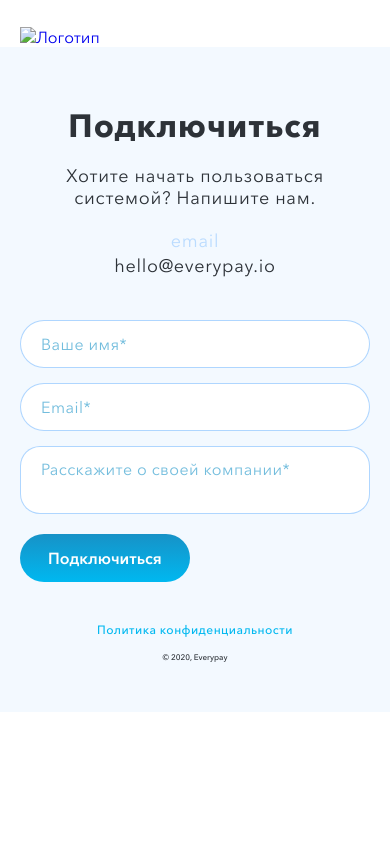
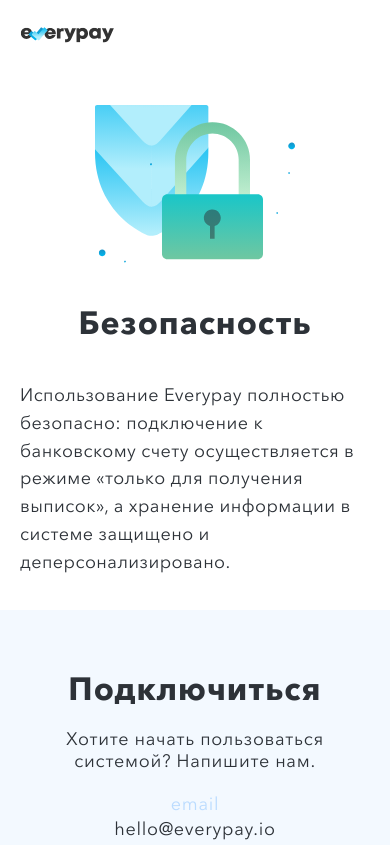
Before and after one commit to feralist21/everypay, a website: page source/index.html in a window 390 px wide. Shown: the top 845 px of the page. Drawn offline with nearby package versions, Linux system fonts and the light colour scheme; files that its build step writes are made by us from their sources.

Commit message:
Блок безопасности

```diff
--- a/source/index.html
+++ b/source/index.html
@@ -12,7 +12,7 @@
         <div class="container">
           <div class="header-desktop__inner">
             <a class="logo" href="/">
-              <img src="./img/sprite.svg#logo" alt="Логотип" />
+              <img src="img/svg/logo.svg" alt="Логотип" />
             </a>
             <nav class="header-desktop__navigation navigation">
               <ul class="navigation__list">
@@ -57,7 +57,7 @@
         <div class="container">
           <div class="header-mobile__inner">
             <a class="logo" href="/">
-              <img src="./img/sprite.svg#logo" alt="Логотип" />
+              <img src="./img/svg/logo.svg" alt="Логотип" />
             </a>
             <button
               class="header-mobile__toggle js-toggle"
@@ -92,7 +92,31 @@
         </div>
       </div>
     </header>
-    <main></main>
+    <main>
+      <section class="security">
+        <div class="container">
+          <h2 class="security__title heading-h2">Безопасность</h2>
+          <div class="grid security__inner">
+            <div class="security__img col-6 col-md-2 col-sm-4">
+              <picture>
+                <source media="(max-width: 576px)" srcset="./img/svg/security-img-sm.svg">
+                <source media="(max-width: 768px)" srcset="./img/svg/security-img-md.svg">
+                <img src="./img/svg/security-img.svg" alt="Иконка щита" />
+              </picture>
+            </div>
+            <div class="col-6 col-md-4 col-sm-4">
+              <h2 class="security__inner-title heading-h2">Безопасность</h2>
+              <p class="security__text">
+                Использование Everypay полностью безопасно: подключение к
+                банковскому счету осуществляется в режиме «только для получения
+                выписок», а хранение информации в системе защищено и
+                деперсонализировано.
+              </p>
+            </div>
+          </div>
+        </div>
+      </section>
+    </main>
     <footer class="footer">
       <div class="container">
         <div class="footer__inner">
@@ -135,7 +159,10 @@
                 placeholder="Расскажите о своей компании*"
                 required=""
               ></textarea>
-              <button class="button button--main button--callback" type="submit">
+              <button
+                class="button button--main button--callback"
+                type="submit"
+              >
                 Подключиться
               </button>
             </form>
--- a/source/sass/components/grid-layout.scss
+++ b/source/sass/components/grid-layout.scss
@@ -178,6 +178,11 @@
 }
 
 @media (max-width: $md) {
+  .grid {
+    grid-template-columns: repeat(6, 1fr);
+    gap: $gap_md;
+  }
+
   .col-md-auto {
     grid-column: auto;
   }
@@ -237,7 +242,7 @@
 
 @media (max-width: $sm) {
   .grid {
-    // grid-template-columns: repeat(4, 1fr);
+    grid-template-columns: repeat(4, 1fr);
     gap: $gap-sm;
   }
   .col-sm-auto {
--- a/source/sass/components/logo.scss
+++ b/source/sass/components/logo.scss
@@ -5,11 +5,12 @@
 .logo img {
   display: block;
   width: 131px;
-  height: auto;
+  height: 21px;
 }
 
 @media (max-width: $sm) {
   .logo img {
     width: 97px;
+    height: 16px;
   }
 }
--- /dev/null
+++ b/source/sass/components/security.scss
@@ -0,0 +1,80 @@
+.security {
+  padding: 80px 0 80px;
+}
+
+.security__title {
+  display: none;
+}
+
+.security__inner {
+  align-items: center;
+}
+
+.security__img {
+  max-width: 442px;
+  margin-left: 64px;
+}
+
+.security__img img {
+  display: block;
+  width: 100%;
+  height: auto;
+}
+
+.security__inner-title {
+  margin-bottom: 28px;
+}
+
+.security__text {
+  font-size: 24px;
+  line-height: 1.41;
+  letter-spacing: 0.71px;
+  color: $black_text;
+}
+
+@media (max-width: $md) {
+  .security {
+    padding: 60px 0 110px;
+  }
+
+  .security__title {
+    margin-bottom: 70px;
+    display: block;
+    text-align: center;
+  }
+
+  .security__img {
+    margin-left: 0;
+  }
+
+  .security__inner-title {
+    display: none;
+  }
+
+  .security__text {
+    font-size: 18px;
+    line-height: 1.55;
+    letter-spacing: 0.44px;
+  }
+}
+
+@media (max-width: $sm) {
+  .security {
+    padding: 62px 0 33px;
+  }
+
+  .security__title {
+    display: none;
+  }
+
+  .security__inner-title {
+    margin-bottom: 40px;
+    display: block;
+    text-align: center;
+  }
+
+  .security__img {
+    max-width: 200px;
+    margin: 0 auto;
+  }
+}
--- a/source/sass/style.scss
+++ b/source/sass/style.scss
@@ -16,5 +16,6 @@
 @import 'components/header-desktop.scss';
 @import 'components/navigation.scss';
 @import 'components/header-mobile.scss';
+@import 'components/security.scss';
 @import 'components/footer.scss';
 @import 'components/form-callback.scss';
--- a/source/sass/technical/vars.scss
+++ b/source/sass/technical/vars.scss
@@ -15,5 +15,6 @@
 $xs: 320px;
 
 //vars for grid layout
-$gap: 20px;
-$gap-sm: 10px;
+$gap: 30px;
+$gap_md: 20px;
+$gap-sm: 18px;
```
Also changed, not shown: source/img/security-img.png (added), source/img/svg/security-img-md.svg (added), source/img/svg/security-img-sm.svg (added), source/img/svg/security-img.svg (added).
